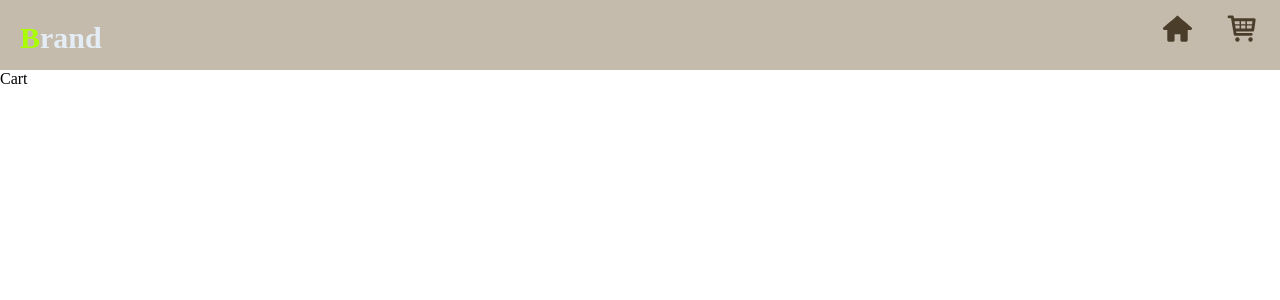
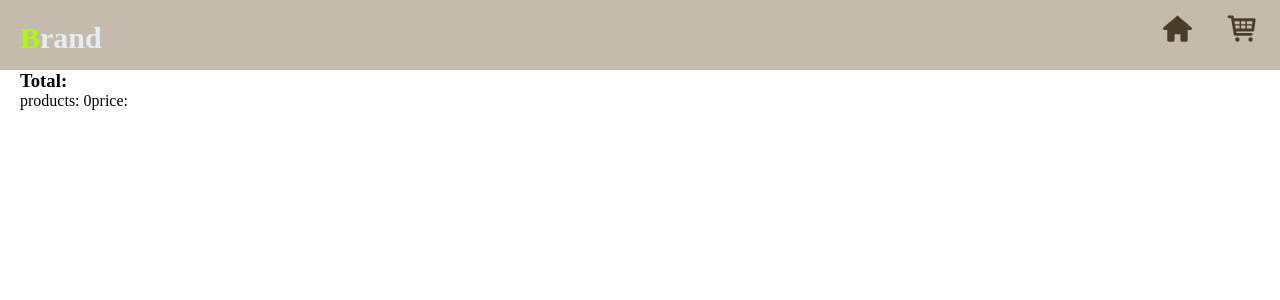
Before and after one commit to ahmad-elshowair/carti, a React (Create React App) app: page /cart in a window 1280 px wide. Shown: the top 300 px of the page. Built offline with nearby package versions, Linux system fonts and the light colour scheme; the HTML template or start-up script is replaced by a standard one; a web font is replaced by a local one.

Commit message:
show the added products to the cart page

```diff
--- a/package.json
+++ b/package.json
@@ -1,5 +1,5 @@
 {
-  "name": "learn-context-api",
+  "name": "carti",
   "version": "0.1.0",
   "private": true,
   "dependencies": {
--- a/public/index.html
+++ b/public/index.html
@@ -2,15 +2,15 @@
 <html lang="en">
   <head>
     <meta charset="utf-8" />
-    <link rel="icon" href="%PUBLIC_URL%/favicon.ico" />
+    <link rel="icon" href="./shopping-cart.png" />
     <meta name="viewport" content="width=device-width, initial-scale=1" />
     <meta name="theme-color" content="#000000" />
     <meta
       name="description"
-      content="learn react context api with state management"
+      content="e-commerce add and remove to the cart"
     />
 
-    <title>react context api</title>
+    <title>Carti</title>
   </head>
   <body>
     <div id="root"></div>
--- a/src/App.jsx
+++ b/src/App.jsx
@@ -1,15 +1,30 @@
 import { BrowserRouter, Routes, Route } from "react-router-dom";
+import { useState } from "react";
 import Navbar from "./components/Navbar";
 import Cart from "./pages/Cart";
 import Home from "./pages/Home";
 
 function App() {
+  const [cart, setCart] = useState([]);
+
   return (
     <BrowserRouter>
       <Navbar/>
       <Routes>
-        <Route path='/' element={<Home/>}/>
-        <Route path='/cart' element={<Cart/>}/>
+        <Route path='/' element={
+            <Home
+              cart={cart}
+              setCart={setCart}
+            />
+          }
+        />
+        <Route path='/cart' element={
+            <Cart
+              cart={cart}
+              setCart={setCart}
+            />
+          }
+        />
       </Routes>
     </BrowserRouter>
   );
--- a/src/components/Product.jsx
+++ b/src/components/Product.jsx
@@ -1,13 +1,6 @@
 import React from 'react';
 const Product = ({product, cart, setCart}) => {
 
-  const addToCart = ()=>{
-    setCart([...cart, product]);
-  }
-
-  const removeFromCart = (productId) =>{
-    setCart(cart.filter(product=> product.id !== productId))
-  };
   return (
     <article className='product'>
       <div className="product-image">
@@ -21,14 +14,14 @@ const Product = ({product, cart, setCart}) => {
           cart.includes(product) ?(
             <button
               className='btn remove-cart'
-              onClick={()=>removeFromCart(product.id)}
+              onClick={()=>setCart(cart.filter(c=> c.id !== product.id))}
             >
               Remove
             </button>
           ):(
             <button
               className='btn add-cart'
-              onClick={() => addToCart()}
+              onClick={() =>setCart([...cart, product])}
             >
               Add
             </button>
--- a/src/pages/Cart.jsx
+++ b/src/pages/Cart.jsx
@@ -1,8 +1,65 @@
 import React from 'react'
 
-const Cart = () => {
+const Cart = ({cart, setCart}) => {
+
+  const allProducts= cart.map((product) =>{
+    return(
+      <article key={product.id} className='product'>
+        <div className='product-details'>
+          <div className='product-details_image'>
+            <img className='product-image' src={product.image} alt={product.name}/>
+          </div>
+          <div className='product-details_info'>
+            <h3 className='product-details_info_name'>
+              {product.name}
+            </h3>
+            <p className='product-details_info_description'>
+              {product.description}
+            </p>
+            <span className='product-details_info_price'>
+              {product.price}
+            </span>
+          </div>
+        </div>
+        {
+          cart.includes(product) ?(
+            <button
+              className='btn remove-cart'
+              onClick={()=>setCart(cart.filter(p=> p.id !== product.id))}
+            >
+              Remove
+            </button>
+          ):(
+            <button
+              className='btn add-cart'
+              onClick={() => setCart([...cart, product])}
+            >
+              Add
+            </button>
+
+
+          )
+        }
+      </article>
+    )
+  })
   return (
-    <div>Cart</div>
+    <section className='cart-section'>
+      <div className='container'>
+        <div className='cart-section_products'>
+
+
+        {allProducts}
+          <article className='cart-info'>
+            <h3 className='cart-info_header'>
+              Total:
+            </h3>
+            <span>products: {cart.length}</span>
+            <span>price: </span>
+          </article>
+        </div>
+      </div>
+    </section>
   )
 }
 
--- a/src/pages/Home.jsx
+++ b/src/pages/Home.jsx
@@ -1,10 +1,10 @@
 import React ,{ useEffect, useState } from 'react'
 import Product from '../components/Product';
 import { nanoid } from 'nanoid';
-const Home = () => {
+const Home = ({cart, setCart, addToCart, removeFromCart}) => {
 
   const [products,setProducts] = useState([]);
-  const productsNumber= 20;
+  const productsNumber= 30;
   useEffect(() => {
     fetch(`https://fakestoreapi.com/products?limit=${productsNumber}`)
     .then(response => response.json())
@@ -13,12 +13,12 @@ const Home = () => {
         id: nanoid(),
         name: product.title,
         price: product.price,
-        image: product.image
+        image: product.image,
+        description: product.description
       }
     })).then(data => setProducts(data))
   }, [])
 
-    const [cart, setCart] = useState([]);
     const allProducts = products.map((product) => {
       return(
         <Product
@@ -26,6 +26,8 @@ const Home = () => {
           product={product}
           cart={cart}
           setCart={setCart}
+          addToCart={addToCart}
+          removeFromCart={removeFromCart}
         />
       )
     })
```
Also changed, not shown: public/shopping-cart.png (added).
